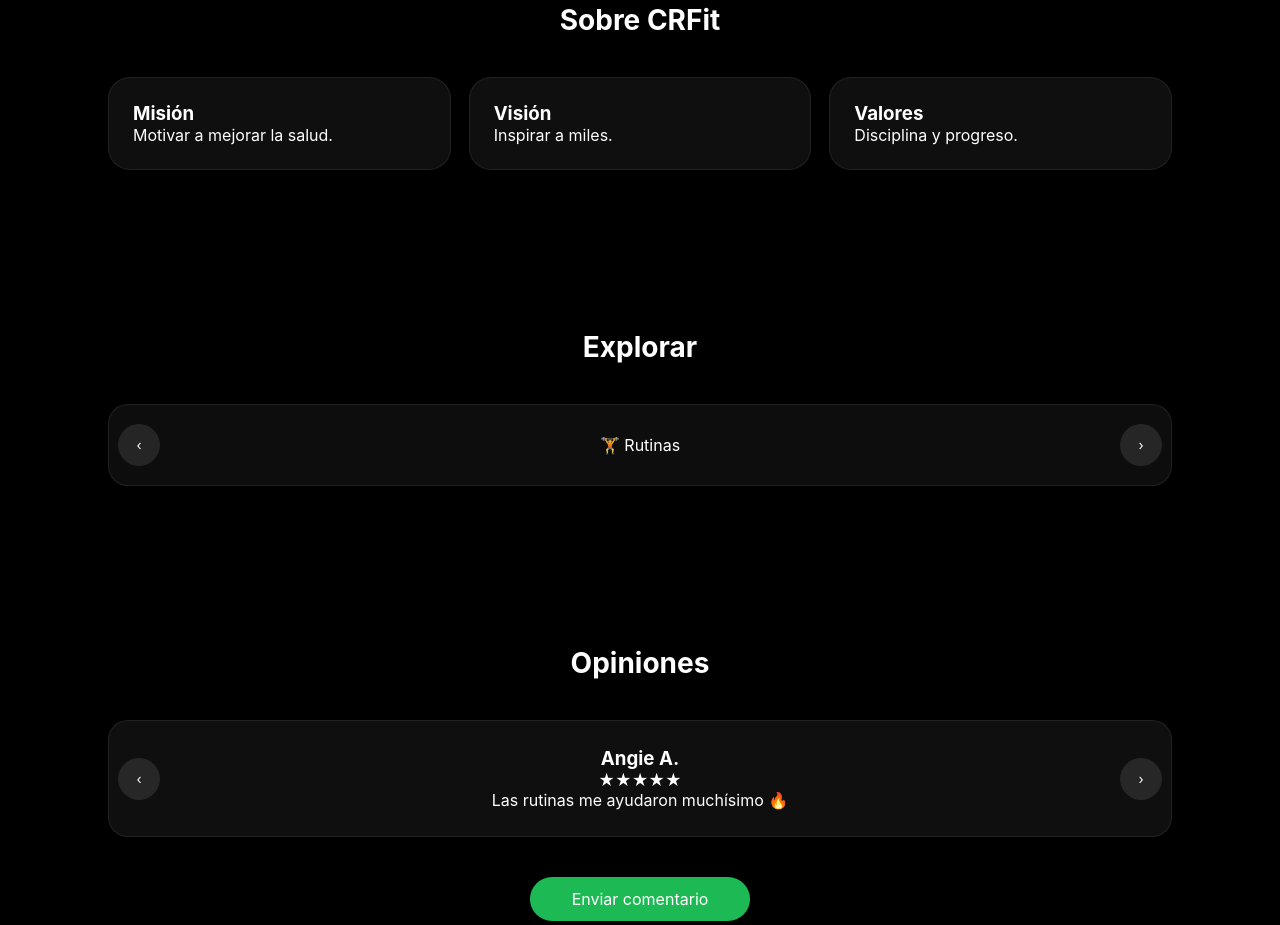
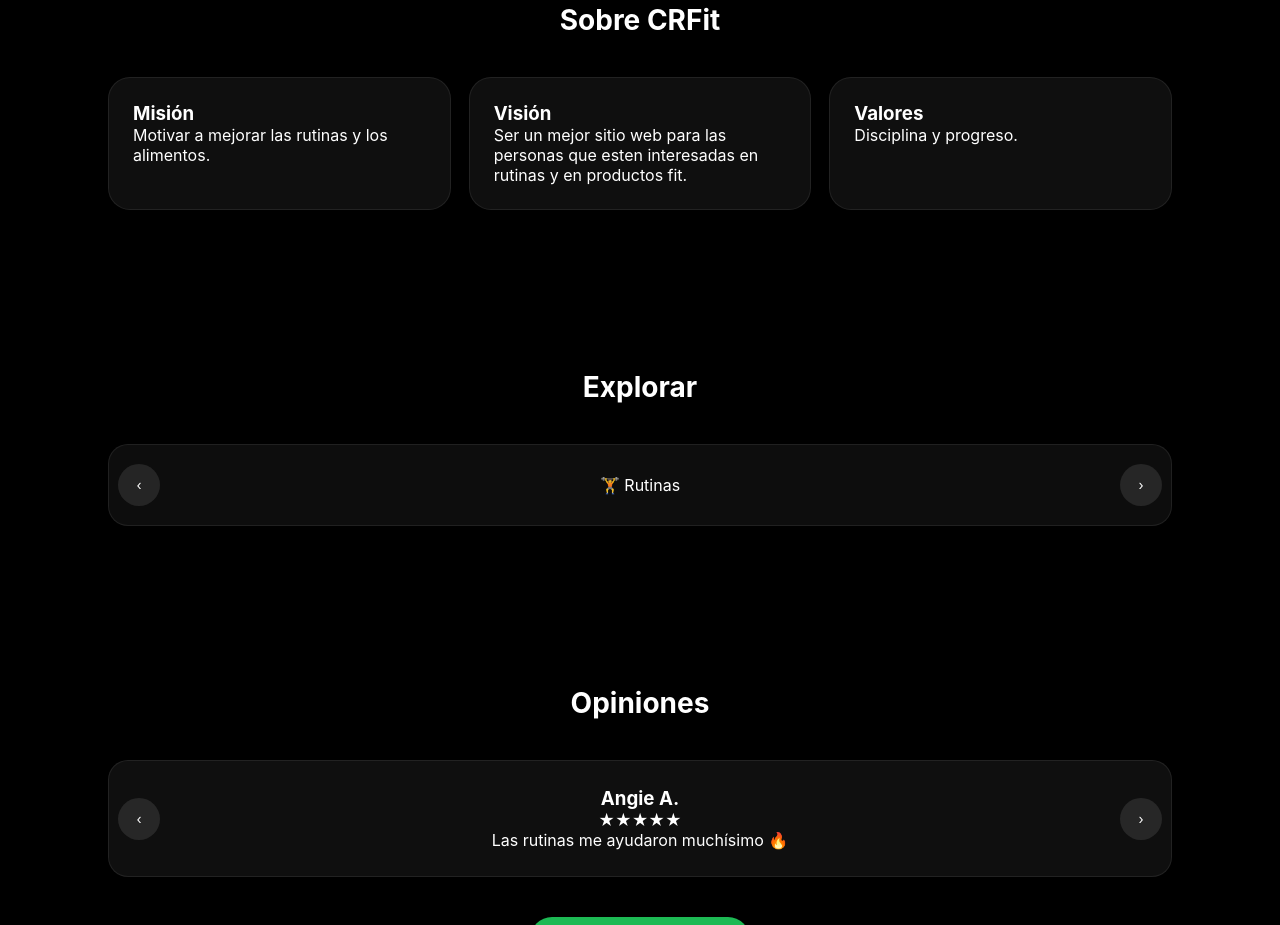
Before and after one commit to sebasaguilera0924-sketch/pagina-CRfit-Gym, a plain HTML site: page index.html in a window 1280 px wide. Shown: the part 877-1802 px from the top of the page. Drawn offline with Linux system fonts and the light colour scheme.

Commit message:
Add files via upload

```diff
--- a/index.html
+++ b/index.html
@@ -455,8 +455,8 @@
 <section>
 <h2>Sobre CRFit</h2>
 <div class="sobre-cards">
-<div class="sobre-card"><h3>Misión</h3><p>Motivar a mejorar la salud.</p></div>
-<div class="sobre-card"><h3>Visión</h3><p>Inspirar a miles.</p></div>
+<div class="sobre-card"><h3>Misión</h3><p>Motivar a mejorar las rutinas y los alimentos.</p></div>
+<div class="sobre-card"><h3>Visión</h3><p>Ser un mejor sitio web para las personas que esten interesadas en rutinas y en productos fit.</p></div>
 <div class="sobre-card"><h3>Valores</h3><p>Disciplina y progreso.</p></div>
 </div>
 </section>
```
Also changed, not shown: mensajes.html (+1 -1 lines).
